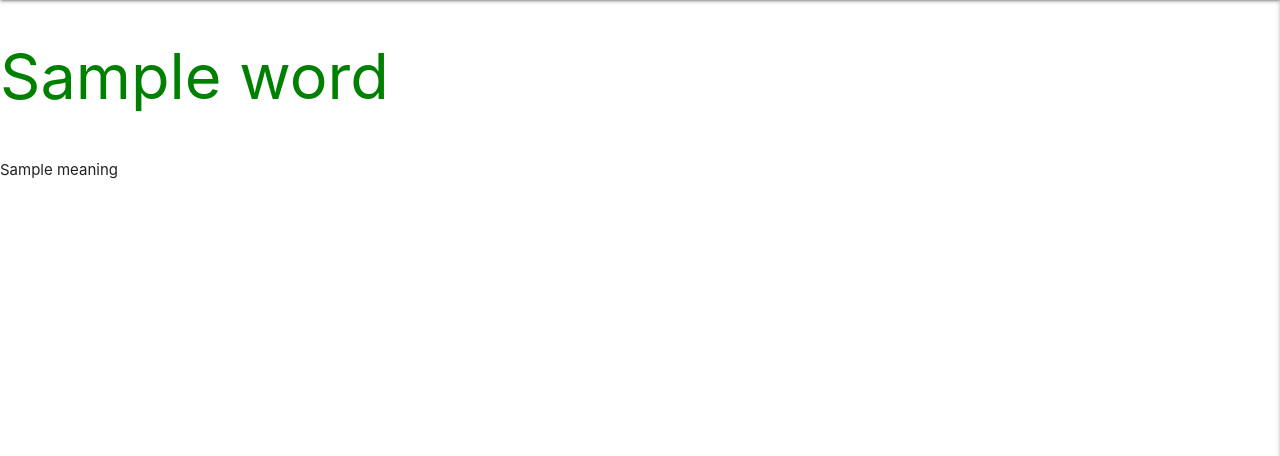
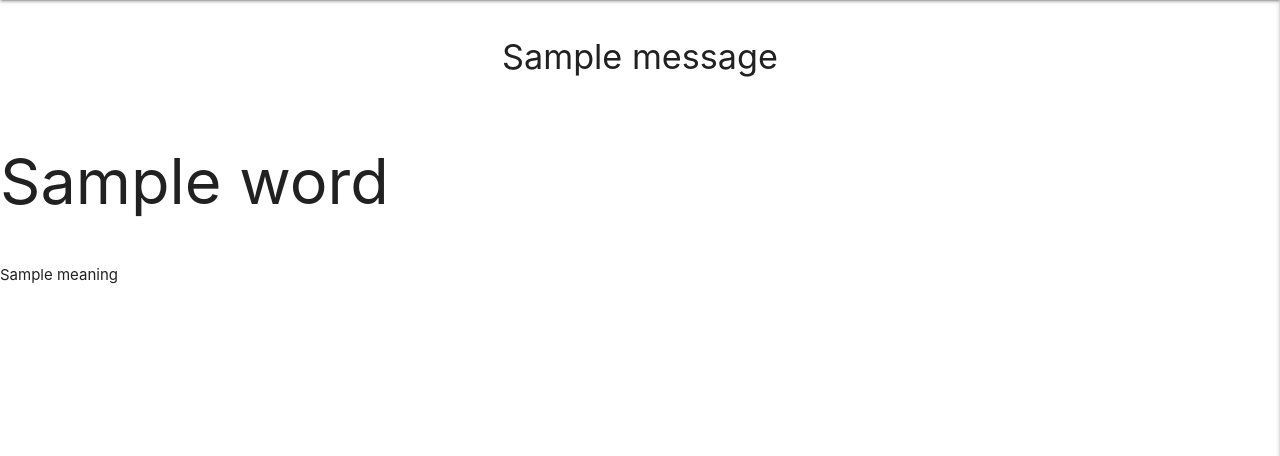
Before and after one commit to Telesia/pop_goes_the_weasel, a Flask app: page / in a window 1280 px wide. Shown: the part 64-520 px from the top of the page. Run offline with Flask 2, Linux system fonts and the light colour scheme; one stand-in notice (Sample message) is shown; a database or web service that is not in the repository returns one stand-in record (values such as "Sample title"); some libraries are stand-ins or nearby versions.

Commit message:
Add html and css for flash message to display

```diff
--- a/app.py
+++ b/app.py
@@ -47,7 +47,7 @@ def register():
         # put the new user into 'session' cookie
         session["user"] = request.form.get("username").lower()
         flash("Thank you for registering to Pop Goes The Weasel")
-        return redirect(url_for("profile", username=session["user"]))
+        return redirect(url_for("register", username=session["user"]))
 
     return render_template("register.html")
 
--- a/static/css/style.css
+++ b/static/css/style.css
@@ -1,3 +1,3 @@
-h1 {
-    color: green;
+.flashes h4 {
+    line-height: 2;
 }
--- a/templates/base.html
+++ b/templates/base.html
@@ -33,6 +33,21 @@
             <li><a href="mobile.html">?</a></li>
         </ul>
     </header>
+     <section>
+        <!-- python flash messages-->
+        {% with messages = get_flashed_messages() %}
+            {% if messages %}
+                {% for message in messages %}
+                    <div class="row flashes">
+                        <h4 class="center-align">{{ message }}</h4>
+                    </div>
+                {% endfor %}
+            {% endif %}
+        {% endwith %}
+
+
+
+    </section>
     <body>
 
         {% block content %}
```
